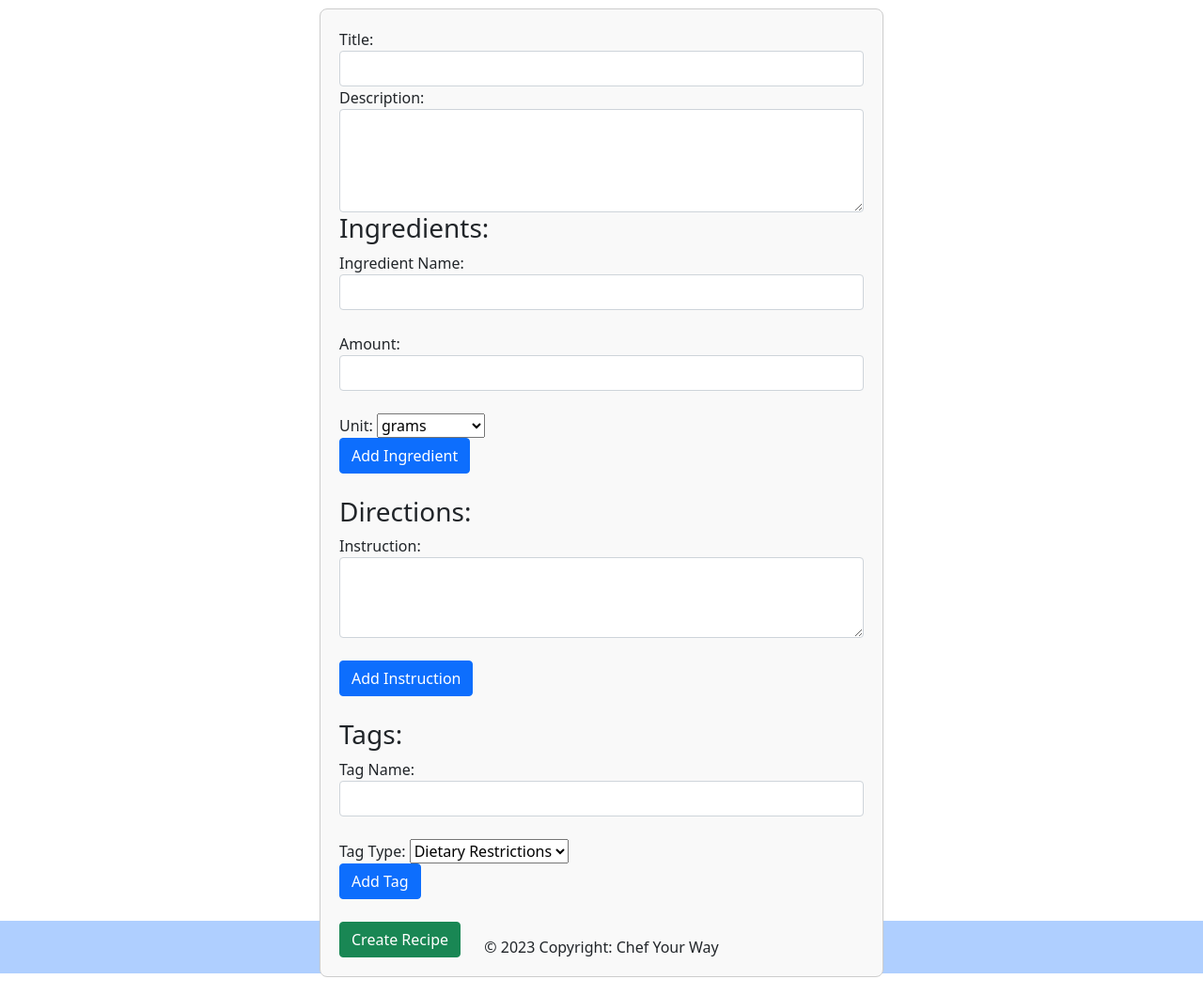
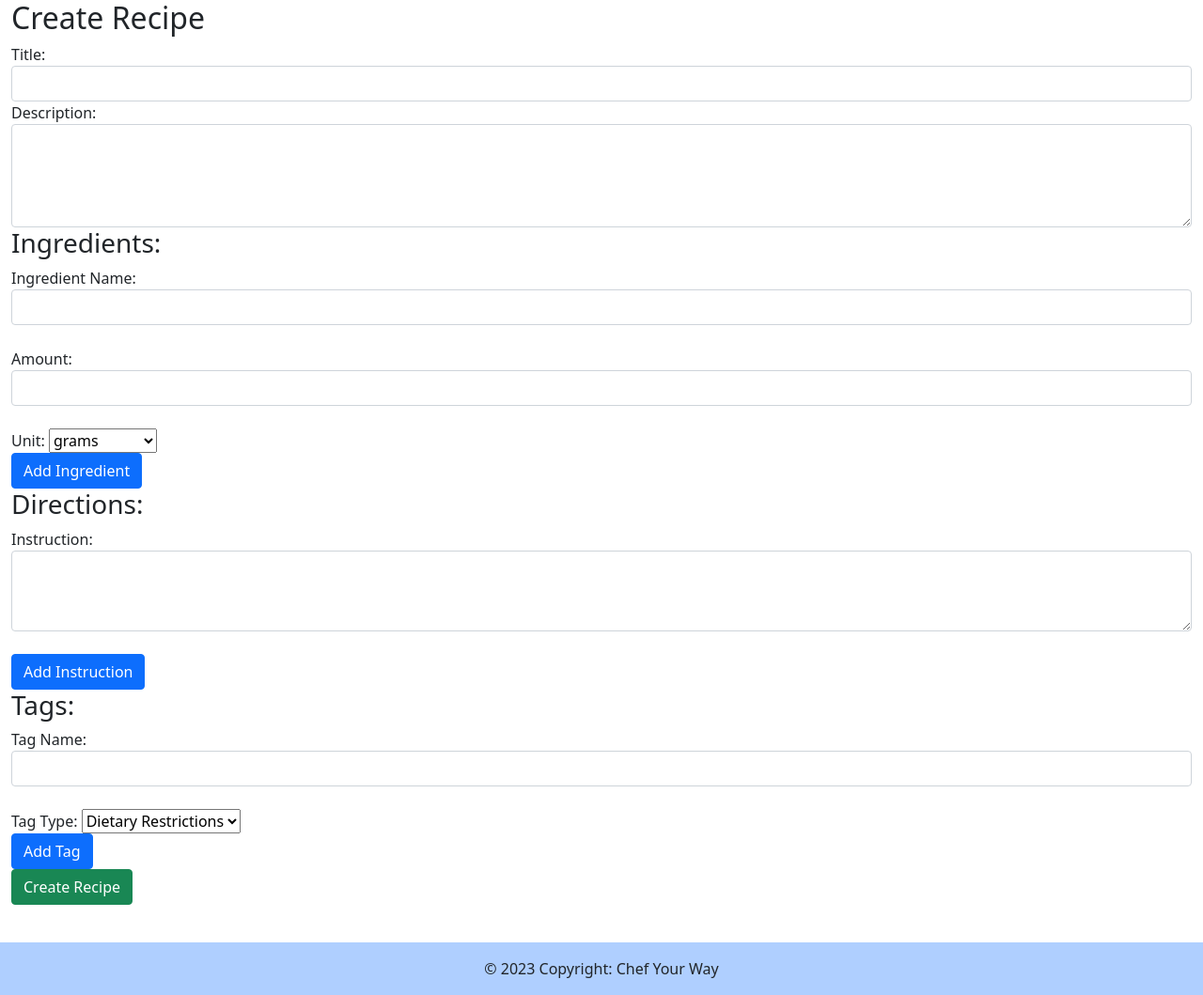
Before and after one commit to maryvwalton/CS4750-Final, a PHP site: page /createRecipe.php in a window 1280 px wide. Shown: the part 296-1355 px from the top of the page at 94% size. Run offline with PHP 8.4, Linux system fonts and the light colour scheme; a user stored in the database is signed in.

Commit message:
Revert "fix styling"
This reverts commit b2c8bb1f384dfa3039ef675b20c599dbafd537e7.

```diff
--- a/createRecipe.php
+++ b/createRecipe.php
@@ -76,31 +76,12 @@
     flex-shrink: 0;
   }
 
-  .title-center {
+  .center {
+    padding: 70px 0;
     text-align: center;
-    margin: 0 auto;
-    margin-top: 20px;
-    margin-bottom: 50px;
   }
+</style>
 
-  /* Center the form */
-  .center-form {
-      display: flex;
-      justify-content: center;
-      align-items: center;
-      height: 100vh;
-    }
-
-    form {
-      max-width: 600px;
-      width: 100%;
-      padding: 20px;
-      border: 1px solid #ccc;
-      border-radius: 8px;
-      background-color: #f9f9f9;
-    }
-
-  </style>
 <head>
   <meta charset="UTF-8">
 
@@ -148,7 +129,6 @@
 
 
   <!-- main page content -->
-  <br>
   <div class="container-fluid">
     <h2 class="title-center">Create Recipe</h2>
     <!-- Recipe Creation Form -->
@@ -210,7 +190,6 @@
             <button class="btn btn-primary" type="button" onclick="addIngredient()">Add Ingredient</button>
           </div>
         </div>
-        <br>
         <!-- end ingredients -->
 
         <!-- Directions section -->
@@ -224,7 +203,6 @@
             <button class="btn btn-primary" type="button" onclick="addDirection()">Add Instruction</button>
           </div>
         </div>
-        <br>
         <!-- end directions -->
 
         <!-- Tags section -->
@@ -247,7 +225,6 @@
         </div>
         <!-- End tags -->
 
-        <br>
         <button class="btn btn-success" type="submit">Create Recipe</button>
       </form>
     </div>
@@ -258,7 +235,6 @@
 
 
   <!-- Copyright Footer KEEP -->
-  <br>
   <br>
   <footer class="text-center text-lg-start" style="background-color: #AFCFFF">
     <div class="text-center p-3">
```
Also changed, not shown: editRecipe.php (+6 -48 lines), login.php (+0 -7 lines), profile.php (+0 -7 lines), recipe_details.php (+0 -7 lines), search.php (+1 -8 lines), searched_recipe.php (+0 -7 lines), signup.php (+0 -7 lines).
